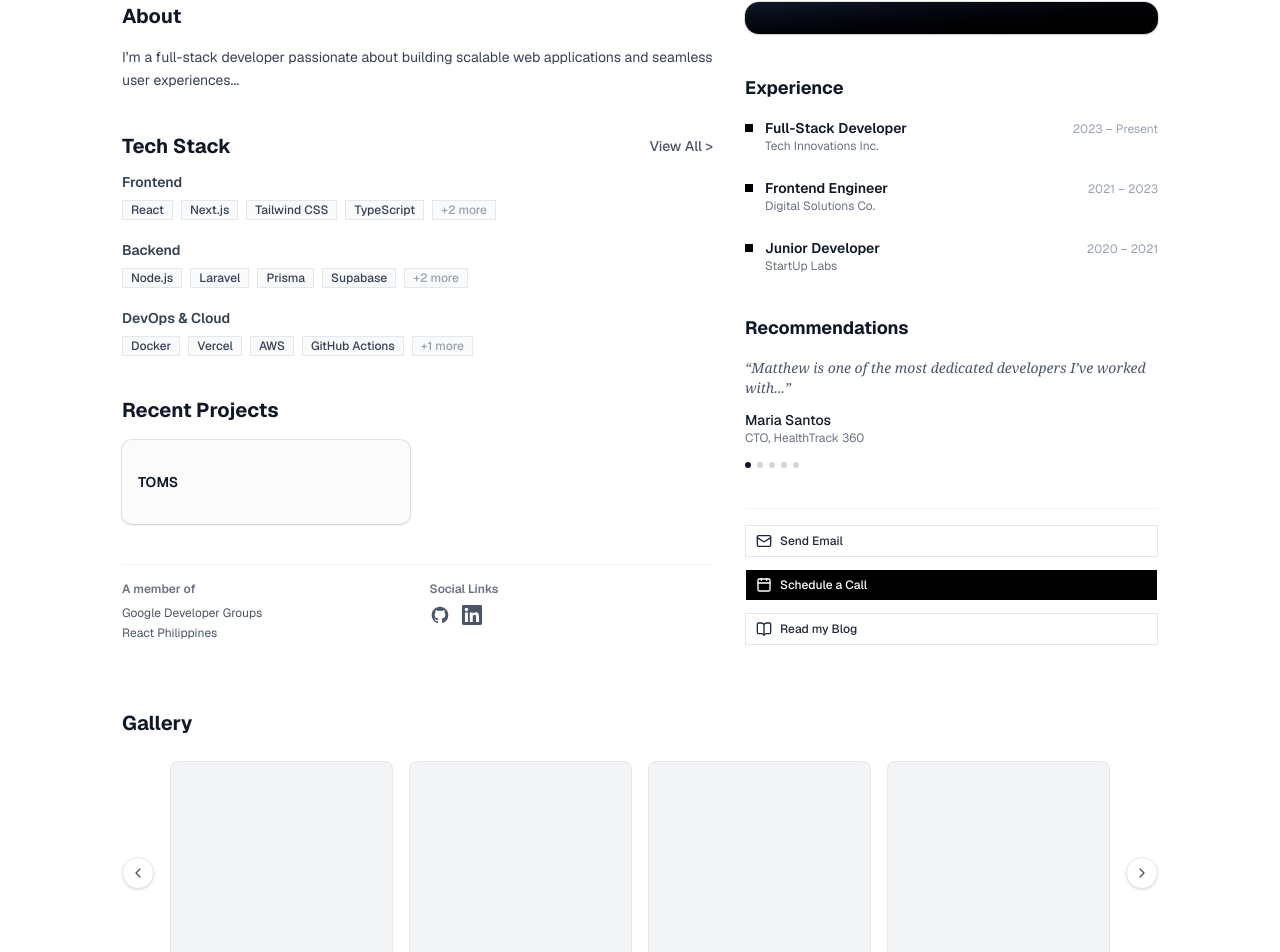
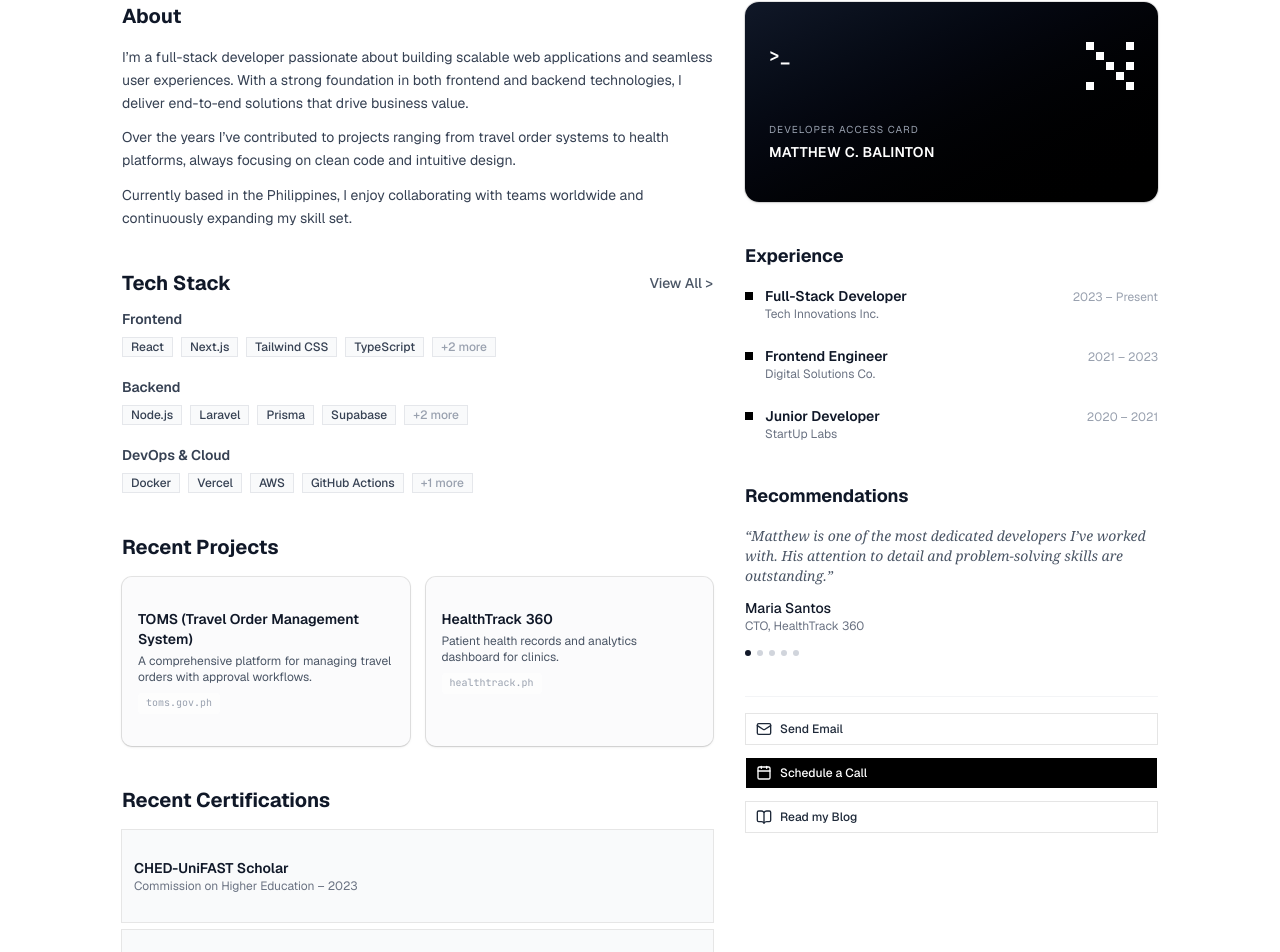
Before and after one commit to abfasb/matthew-portfolio, a Next.js app: page / in a window 1280 px wide. Shown: the part 250-1202 px from the top of the page. Built offline with nearby package versions, Linux system fonts and the light colour scheme.

Commit message:
added new features

```diff
--- a/app/layout.tsx
+++ b/app/layout.tsx
@@ -17,7 +17,7 @@ const geistMono = Geist_Mono({
 });
 
 export const metadata: Metadata = {
-  title: "Create Next App",
+  title: "Matthew Balinton - Developer",
   description: "Generated by create next app",
 };
 
--- a/app/page.tsx
+++ b/app/page.tsx
@@ -1,6 +1,7 @@
 "use client"
 
 import React, { useState, useEffect } from "react";
+import { useTheme } from "next-themes";
 import {
   Avatar,
   AvatarImage,
@@ -26,10 +27,10 @@ import {
   BookOpen,
   ChevronLeft,
   ChevronRight as ChevronRightIcon,
-  X,
   Sun,
   Moon,
 } from "lucide-react";
+import { FaLinkedin, FaGithub } from "react-icons/fa";
 
 const allTech = {
   Frontend: ["React", "Next.js", "Tailwind CSS", "TypeScript", "Redux", "Vue.js"],
@@ -38,27 +39,28 @@ const allTech = {
 };
 
 export default function PortfolioPage() {
-  const [darkMode, setDarkMode] = useState(false);
   const [viewAllOpen, setViewAllOpen] = useState(false);
+  const { theme, setTheme, resolvedTheme } = useTheme();
+  const [mounted, setMounted] = useState(false);
 
-  // Toggle the 'dark' class on the <html> element
-  useEffect(() => {
-    const root = document.documentElement;
-    if (darkMode) {
-      root.classList.add("dark");
-    } else {
-      root.classList.remove("dark");
-    }
-  }, [darkMode]);
+  // Ensure theme is mounted to avoid hydration mismatch
+  useEffect(() => setMounted(true), []);
+  if (!mounted) return null;
+
+  const isDark = resolvedTheme === "dark";
+
+  const toggleTheme = () => {
+    setTheme(isDark ? "light" : "dark");
+  };
 
   return (
-    <div className="min-h-screen bg-white text-gray-800 dark:bg-gray-950 dark:text-gray-100 font-sans antialiased transition-colors duration-200">
+    <div className="bg-white dark:bg-gray-950 text-gray-800 dark:text-gray-100 font-sans antialiased transition-colors">
       <div className="max-w-[1100px] mx-auto px-8 py-12 space-y-16">
         {/* ========== HEADER ========== */}
         <header className="relative flex flex-wrap items-start gap-6">
           <Avatar className="w-32 h-32 rounded-xl overflow-hidden shadow-sm">
             <AvatarImage src="/avatar-placeholder.jpg" alt="Matthew C. Balinton" />
-            <AvatarFallback className="text-4xl bg-gray-100 text-gray-400 dark:bg-gray-800 dark:text-gray-500">
+            <AvatarFallback className="text-4xl bg-gray-100 dark:bg-gray-800 text-gray-400">
               MB
             </AvatarFallback>
           </Avatar>
@@ -72,7 +74,7 @@ export default function PortfolioPage() {
             </div>
 
             <div className="flex items-center gap-1 text-sm text-gray-600 dark:text-gray-400 mt-1">
-              <MapPin className="w-4 h-4" />
+              <MapPin className="w-4 h-4 text-gray-500 dark:text-gray-400" />
               <span>Philippines</span>
             </div>
 
@@ -81,25 +83,29 @@ export default function PortfolioPage() {
             </p>
 
             <div className="flex flex-wrap items-center gap-3 mt-4">
-              <Button className="bg-black hover:bg-gray-900 dark:bg-white dark:text-black dark:hover:bg-gray-200 text-white gap-2 shadow-sm">
+              <Button className="bg-black hover:bg-gray-900 text-white gap-2 shadow-sm dark:bg-white dark:text-black dark:hover:bg-gray-100">
                 Schedule a Call
                 <ChevronRight className="w-4 h-4" />
               </Button>
-              <Button variant="outline" className="gap-2 dark:border-gray-700 dark:text-gray-300 dark:hover:bg-gray-800">
+              <Button variant="outline" className="gap-2 dark:border-gray-700 dark:text-gray-200 dark:hover:bg-gray-800">
                 <Mail className="w-4 h-4" />
                 Send Email
               </Button>
-              <Button variant="outline" className="gap-2 dark:border-gray-700 dark:text-gray-300 dark:hover:bg-gray-800">
+              <Button variant="outline" className="gap-2 dark:border-gray-700 dark:text-gray-200 dark:hover:bg-gray-800">
                 <BookOpen className="w-4 h-4" />
                 Read my blog
               </Button>
             </div>
           </div>
 
-          {/* Dark mode toggle */}
+          {/* Dark Mode Toggle */}
           <div className="absolute top-0 right-0 flex items-center gap-2 bg-gray-50 dark:bg-gray-800 border border-gray-200 dark:border-gray-700 rounded-full px-3 py-1 text-xs text-gray-500 dark:text-gray-400">
             <Sun className="w-3.5 h-3.5" />
-            <Switch checked={darkMode} onCheckedChange={setDarkMode} />
+            <Switch
+              checked={isDark}
+              onCheckedChange={toggleTheme}
+              aria-label="Toggle dark mode"
+            />
             <Moon className="w-3.5 h-3.5" />
           </div>
         </header>
@@ -113,9 +119,19 @@ export default function PortfolioPage() {
               <h2 className="text-xl font-bold text-gray-900 dark:text-white mb-4">About</h2>
               <p className="text-sm leading-relaxed text-gray-700 dark:text-gray-300 mb-3">
                 I’m a full-stack developer passionate about building scalable web
-                applications and seamless user experiences...
+                applications and seamless user experiences. With a strong
+                foundation in both frontend and backend technologies, I deliver
+                end-to-end solutions that drive business value.
               </p>
-              {/* ... keep the rest of the about text */}
+              <p className="text-sm leading-relaxed text-gray-700 dark:text-gray-300 mb-3">
+                Over the years I’ve contributed to projects ranging from travel
+                order systems to health platforms, always focusing on clean code
+                and intuitive design.
+              </p>
+              <p className="text-sm leading-relaxed text-gray-700 dark:text-gray-300">
+                Currently based in the Philippines, I enjoy collaborating with
+                teams worldwide and continuously expanding my skill set.
+              </p>
             </div>
 
             {/* Tech Stack with Dialog */}
@@ -128,7 +144,7 @@ export default function PortfolioPage() {
                       View All &gt;
                     </button>
                   </DialogTrigger>
-                  <DialogContent className="sm:max-w-md dark:bg-gray-900 dark:border-gray-700">
+                  <DialogContent className="sm:max-w-md dark:bg-gray-900 dark:border-gray-800">
                     <DialogHeader>
                       <DialogTitle className="text-xl font-bold dark:text-white">Full Technology Stack</DialogTitle>
                     </DialogHeader>
@@ -141,7 +157,7 @@ export default function PortfolioPage() {
                               <Badge
                                 key={tech}
                                 variant="outline"
-                                className="bg-gray-50 dark:bg-gray-800 text-gray-700 dark:text-gray-300 border-gray-200 dark:border-gray-600 font-medium text-xs"
+                                className="bg-gray-50 dark:bg-gray-800 text-gray-700 dark:text-gray-200 border-gray-200 dark:border-gray-700 font-medium text-xs"
                               >
                                 {tech}
                               </Badge>
@@ -162,7 +178,7 @@ export default function PortfolioPage() {
                         <Badge
                           key={tech}
                           variant="outline"
-                          className="bg-gray-50 dark:bg-gray-800 text-gray-700 dark:text-gray-300 border-gray-200 dark:border-gray-600 font-medium text-xs"
+                          className="bg-gray-50 dark:bg-gray-800 text-gray-700 dark:text-gray-200 border-gray-200 dark:border-gray-700 font-medium text-xs"
                         >
                           {tech}
                         </Badge>
@@ -170,7 +186,7 @@ export default function PortfolioPage() {
                       {techs.length > 4 && (
                         <Badge
                           variant="outline"
-                          className="bg-gray-50 dark:bg-gray-800 text-gray-400 dark:text-gray-500 border-gray-200 dark:border-gray-600 font-medium text-xs cursor-pointer hover:text-gray-600 dark:hover:text-gray-300"
+                          className="bg-gray-50 dark:bg-gray-800 text-gray-400 dark:text-gray-500 border-gray-200 dark:border-gray-700 font-medium text-xs cursor-pointer hover:text-gray-600 dark:hover:text-gray-300"
                           onClick={() => setViewAllOpen(true)}
                         >
                           +{techs.length - 4} more
@@ -182,30 +198,74 @@ export default function PortfolioPage() {
               </div>
             </div>
 
-            {/* Recent Projects (add dark variants to cards) */}
+            {/* Recent Projects */}
             <div>
               <h2 className="text-xl font-bold text-gray-900 dark:text-white mb-4">Recent Projects</h2>
               <div className="grid grid-cols-2 gap-4">
-                <Card className="border-gray-100 dark:border-gray-700 bg-gray-50/70 dark:bg-gray-800/50 hover:bg-gray-50 dark:hover:bg-gray-800 transition-colors shadow-sm rounded-lg">
+                <Card className="border-gray-100 dark:border-gray-800 bg-gray-50/70 dark:bg-gray-900/60 hover:bg-gray-50 dark:hover:bg-gray-800 transition-colors shadow-sm rounded-lg">
                   <CardContent className="p-4">
                     <h3 className="font-semibold text-gray-900 dark:text-white text-sm">
-                      TOMS
+                      TOMS (Travel Order Management System)
                     </h3>
-                    {/* ... */}
+                    <p className="text-xs text-gray-600 dark:text-gray-400 mt-1 line-clamp-2">
+                      A comprehensive platform for managing travel orders with
+                      approval workflows.
+                    </p>
+                    <span className="inline-block mt-2 font-mono text-[10px] text-gray-400 dark:text-gray-500 bg-white/60 dark:bg-black/40 px-2 py-0.5 rounded">
+                      toms.gov.ph
+                    </span>
                   </CardContent>
                 </Card>
-                {/* second card similarly */}
+                <Card className="border-gray-100 dark:border-gray-800 bg-gray-50/70 dark:bg-gray-900/60 hover:bg-gray-50 dark:hover:bg-gray-800 transition-colors shadow-sm rounded-lg">
+                  <CardContent className="p-4">
+                    <h3 className="font-semibold text-gray-900 dark:text-white text-sm">
+                      HealthTrack 360
+                    </h3>
+                    <p className="text-xs text-gray-600 dark:text-gray-400 mt-1 line-clamp-2">
+                      Patient health records and analytics dashboard for clinics.
+                    </p>
+                    <span className="inline-block mt-2 font-mono text-[10px] text-gray-400 dark:text-gray-500 bg-white/60 dark:bg-black/40 px-2 py-0.5 rounded">
+                      healthtrack.ph
+                    </span>
+                  </CardContent>
+                </Card>
               </div>
             </div>
 
-            {/* Certifications (add dark variants) */}
-            {/* ... */}
+            {/* Recent Certifications */}
+            <div>
+              <h2 className="text-xl font-bold text-gray-900 dark:text-white mb-4">
+                Recent Certifications
+              </h2>
+              <div className="space-y-2">
+                <Card className="bg-gray-50 dark:bg-gray-800 border-none shadow-none">
+                  <CardContent className="p-3">
+                    <p className="font-semibold text-sm text-gray-900 dark:text-white">
+                      CHED-UniFAST Scholar
+                    </p>
+                    <p className="text-xs text-gray-500 dark:text-gray-400">
+                      Commission on Higher Education – 2023
+                    </p>
+                  </CardContent>
+                </Card>
+                <Card className="bg-gray-50 dark:bg-gray-800 border-none shadow-none">
+                  <CardContent className="p-3">
+                    <p className="font-semibold text-sm text-gray-900 dark:text-white">
+                      AWS Cloud Practitioner
+                    </p>
+                    <p className="text-xs text-gray-500 dark:text-gray-400">
+                      Amazon Web Services – 2024
+                    </p>
+                  </CardContent>
+                </Card>
+              </div>
+            </div>
 
-            {/* Footer Links – add proper social icons */}
+            {/* Footer Links */}
             <div className="grid grid-cols-2 gap-6 pt-4 border-t border-gray-100 dark:border-gray-800">
               <div>
                 <p className="text-xs font-semibold text-gray-500 dark:text-gray-400 mb-2">A member of</p>
-                <ul className="text-xs text-gray-600 dark:text-gray-300 space-y-1">
+                <ul className="text-xs text-gray-600 dark:text-gray-400 space-y-1">
                   <li>Google Developer Groups</li>
                   <li>React Philippines</li>
                 </ul>
@@ -213,28 +273,45 @@ export default function PortfolioPage() {
               <div>
                 <p className="text-xs font-semibold text-gray-500 dark:text-gray-400 mb-2">Social Links</p>
                 <div className="flex items-center gap-3">
-                  {/* GitHub */}
-                  <a href="https://github.com/yourusername" target="_blank" rel="noopener noreferrer" className="text-gray-600 dark:text-gray-400 hover:text-gray-900 dark:hover:text-white transition-colors">
-                    <svg className="w-5 h-5" fill="currentColor" viewBox="0 0 24 24" aria-hidden="true">
-                      <path fillRule="evenodd" d="M12 2C6.477 2 2 6.484 2 12.017c0 4.425 2.865 8.18 6.839 9.504.5.092.682-.217.682-.483 0-.237-.008-.868-.013-1.703-2.782.605-3.369-1.343-3.369-1.343-.454-1.158-1.11-1.466-1.11-1.466-.908-.62.069-.608.069-.608 1.003.07 1.531 1.032 1.531 1.032.892 1.53 2.341 1.088 2.91.832.092-.647.35-1.088.636-1.338-2.22-.253-4.555-1.113-4.555-4.951 0-1.093.39-1.988 1.029-2.688-.103-.253-.446-1.272.098-2.65 0 0 .84-.27 2.75 1.026A9.564 9.564 0 0112 6.844c.85.004 1.705.115 2.504.337 1.909-1.296 2.747-1.027 2.747-1.027.546 1.379.202 2.398.1 2.651.64.7 1.028 1.595 1.028 2.688 0 3.848-2.339 4.695-4.566 4.943.359.309.678.92.678 1.855 0 1.338-.012 2.419-.012 2.747 0 .268.18.58.688.482A10.019 10.019 0 0022 12.017C22 6.484 17.522 2 12 2z" clipRule="evenodd" />
-                    </svg>
+                  <a href="#" className="text-gray-600 dark:text-gray-400 hover:text-gray-900 dark:hover:text-white transition-colors">
+                    <FaLinkedin className="w-4 h-4" />
                   </a>
-                  {/* LinkedIn */}
-                  <a href="https://linkedin.com/in/yourusername" target="_blank" rel="noopener noreferrer" className="text-gray-600 dark:text-gray-400 hover:text-gray-900 dark:hover:text-white transition-colors">
-                    <svg className="w-5 h-5" fill="currentColor" viewBox="0 0 24 24" aria-hidden="true">
-                      <path d="M20.447 20.452h-3.554v-5.569c0-1.328-.027-3.037-1.852-3.037-1.853 0-2.136 1.445-2.136 2.939v5.667H9.351V9h3.414v1.561h.046c.477-.9 1.637-1.85 3.37-1.85 3.601 0 4.267 2.37 4.267 5.455v6.286zM5.337 7.433c-1.144 0-2.063-.926-2.063-2.065 0-1.138.92-2.063 2.063-2.063 1.14 0 2.064.925 2.064 2.063 0 1.139-.925 2.065-2.064 2.065zm1.782 13.019H3.555V9h3.564v11.452zM22.225 0H1.771C.792 0 0 .774 0 1.729v20.542C0 23.227.792 24 1.771 24h20.451C23.2 24 24 23.227 24 22.271V1.729C24 .774 23.2 0 22.222 0h.003z" />
-                    </svg>
+                  <a href="#" className="text-gray-600 dark:text-gray-400 hover:text-gray-900 dark:hover:text-white transition-colors">
+                    <FaGithub className="w-4 h-4" />
                   </a>
                 </div>
               </div>
             </div>
           </section>
 
-          {/* RIGHT COLUMN (apply dark variants similarly) */}
+          {/* RIGHT COLUMN */}
           <aside className="col-span-5 space-y-10">
-            {/* Developer Card */}
-            <Card className="bg-gradient-to-br from-gray-900 to-black dark:from-gray-800 dark:to-gray-900 text-white shadow-sm border-0 rounded-xl">
-              {/* ... */}
+            <Card className="bg-gradient-to-br from-gray-900 to-black text-white shadow-sm border-0 rounded-xl">
+              <CardContent className="p-6">
+                <div className="flex justify-between items-start">
+                  <span className="text-lg font-mono font-bold">&gt;_</span>
+                  <div className="grid grid-cols-5 gap-0.5 w-12 h-12">
+                    {Array.from({ length: 25 }).map((_, i) => (
+                      <div
+                        key={i}
+                        className={`w-full h-full ${
+                          [0, 4, 6, 12, 14, 18, 20, 24].includes(i)
+                            ? "bg-white"
+                            : "bg-transparent"
+                        }`}
+                      />
+                    ))}
+                  </div>
+                </div>
+                <div className="mt-8 space-y-1">
+                  <p className="text-[10px] tracking-widest text-gray-400 uppercase">
+                    Developer Access Card
+                  </p>
+                  <p className="text-sm font-semibold tracking-wide">
+                    MATTHEW C. BALINTON
+                  </p>
+                </div>
+              </CardContent>
             </Card>
 
             {/* Experience */}
@@ -265,8 +342,10 @@ export default function PortfolioPage() {
             {/* Recommendations */}
             <div>
               <h2 className="text-lg font-bold text-gray-900 dark:text-white mb-4">Recommendations</h2>
-              <blockquote className="text-sm italic text-gray-600 dark:text-gray-300 font-serif mb-3">
-                “Matthew is one of the most dedicated developers I’ve worked with...”
+              <blockquote className="text-sm italic text-gray-600 dark:text-gray-400 font-serif mb-3">
+                “Matthew is one of the most dedicated developers I’ve worked
+                with. His attention to detail and problem‑solving skills are
+                outstanding.”
               </blockquote>
               <p className="text-sm font-medium text-gray-900 dark:text-white">Maria Santos</p>
               <p className="text-xs text-gray-500 dark:text-gray-400">CTO, HealthTrack 360</p>
@@ -282,17 +361,17 @@ export default function PortfolioPage() {
               </div>
             </div>
 
-            {/* Contact buttons (add dark outline) */}
+            {/* Contact buttons */}
             <div className="space-y-3 pt-4 border-t border-gray-100 dark:border-gray-800">
-              <Button variant="outline" className="w-full gap-2 justify-start dark:border-gray-700 dark:text-gray-300 dark:hover:bg-gray-800">
+              <Button variant="outline" className="w-full gap-2 justify-start dark:border-gray-700 dark:text-gray-200 dark:hover:bg-gray-800">
                 <Mail className="w-4 h-4" />
                 Send Email
               </Button>
-              <Button className="w-full gap-2 justify-start bg-black hover:bg-gray-900 dark:bg-white dark:text-black dark:hover:bg-gray-200 text-white">
+              <Button className="w-full gap-2 justify-start bg-black hover:bg-gray-900 text-white dark:bg-white dark:text-black dark:hover:bg-gray-100">
                 <Calendar className="w-4 h-4" />
                 Schedule a Call
               </Button>
-              <Button variant="outline" className="w-full gap-2 justify-start dark:border-gray-700 dark:text-gray-300 dark:hover:bg-gray-800">
+              <Button variant="outline" className="w-full gap-2 justify-start dark:border-gray-700 dark:text-gray-200 dark:hover:bg-gray-800">
                 <BookOpen className="w-4 h-4" />
                 Read my Blog
               </Button>
@@ -304,7 +383,7 @@ export default function PortfolioPage() {
         <section>
           <h2 className="text-xl font-bold text-gray-900 dark:text-white mb-6">Gallery</h2>
           <div className="relative">
-            <button className="absolute left-0 top-1/2 -translate-y-1/2 z-10 w-8 h-8 bg-white dark:bg-gray-800 border border-gray-200 dark:border-gray-600 rounded-full flex items-center justify-center text-gray-600 dark:text-gray-300 hover:bg-gray-50 dark:hover:bg-gray-700 shadow-sm">
+            <button className="absolute left-0 top-1/2 -translate-y-1/2 z-10 w-8 h-8 bg-white dark:bg-gray-800 border border-gray-200 dark:border-gray-700 rounded-full flex items-center justify-center text-gray-600 dark:text-gray-300 hover:bg-gray-50 dark:hover:bg-gray-700 shadow-sm">
               <ChevronLeft className="w-4 h-4" />
             </button>
             <div className="grid grid-cols-4 gap-4 px-12">
@@ -315,7 +394,7 @@ export default function PortfolioPage() {
                 ></div>
               ))}
             </div>
-            <button className="absolute right-0 top-1/2 -translate-y-1/2 z-10 w-8 h-8 bg-white dark:bg-gray-800 border border-gray-200 dark:border-gray-600 rounded-full flex items-center justify-center text-gray-600 dark:text-gray-300 hover:bg-gray-50 dark:hover:bg-gray-700 shadow-sm">
+            <button className="absolute right-0 top-1/2 -translate-y-1/2 z-10 w-8 h-8 bg-white dark:bg-gray-800 border border-gray-200 dark:border-gray-700 rounded-full flex items-center justify-center text-gray-600 dark:text-gray-300 hover:bg-gray-50 dark:hover:bg-gray-700 shadow-sm">
               <ChevronRightIcon className="w-4 h-4" />
             </button>
           </div>
@@ -323,7 +402,7 @@ export default function PortfolioPage() {
 
         {/* FOOTER */}
         <footer className="py-8 border-t border-gray-100 dark:border-gray-800">
-          <p className="text-center text-xs text-gray-500 dark:text-gray-400">
+          <p className="text-center text-xs text-gray-500 dark:text-gray-500">
             © 2026 Matthew C. Balinton. All rights reserved.
           </p>
         </footer>
```
